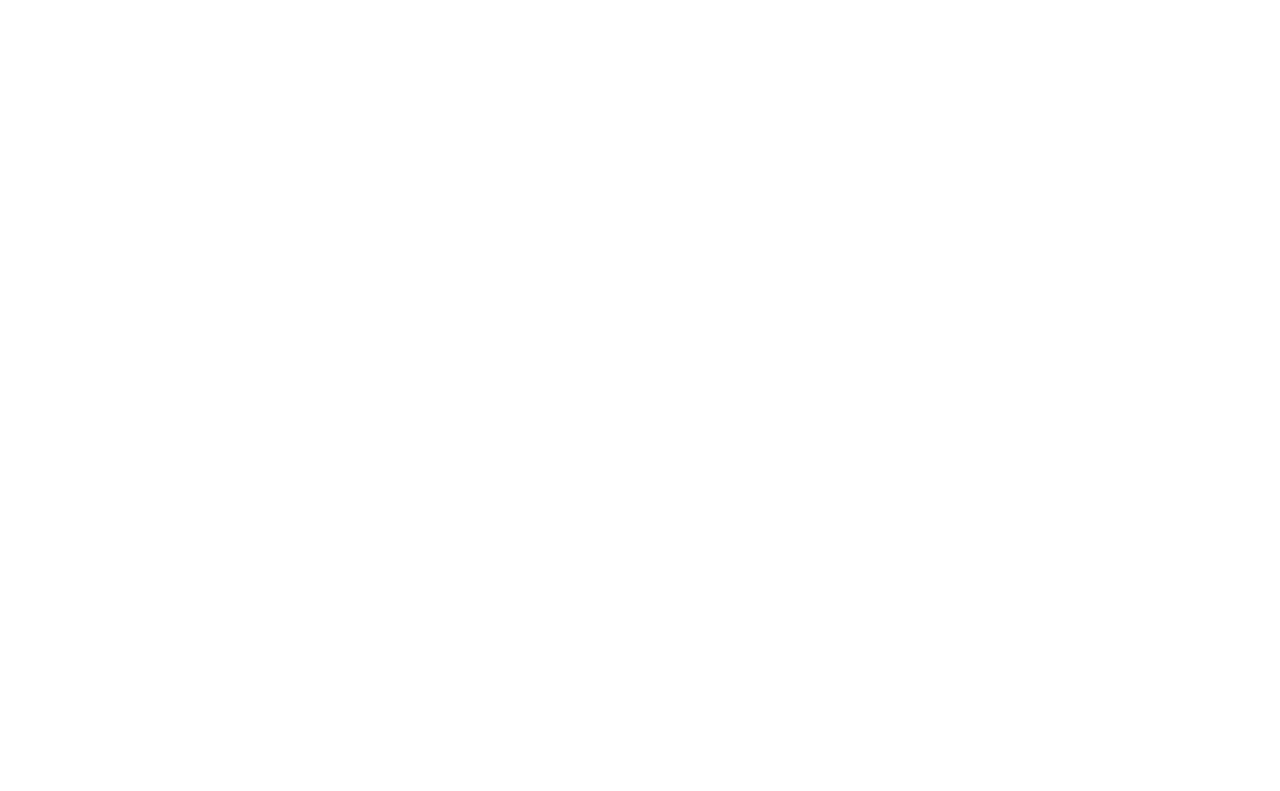
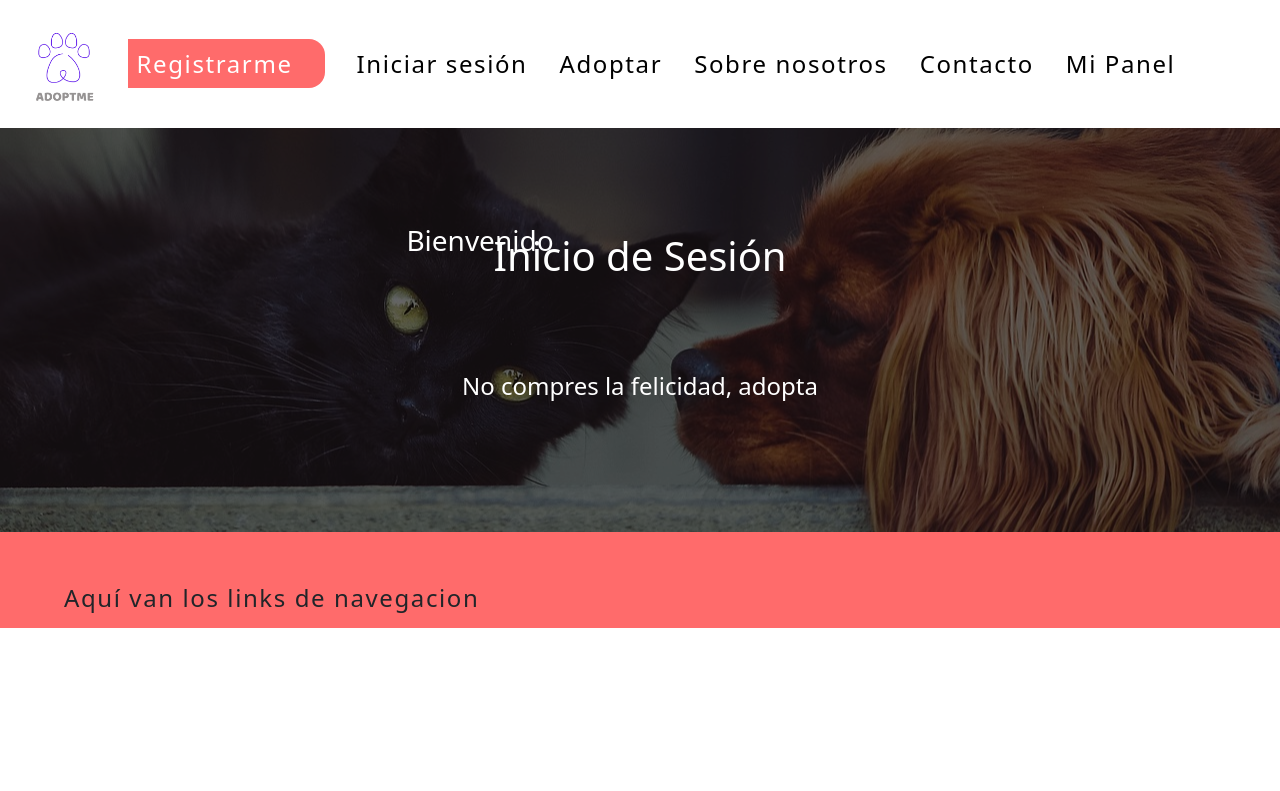
Before and after one commit to DanielaDelaCruzYamahoka/adoptme, a React (Create React App) app: page /InicioSesion in a window 1280 px wide. Before the commit this address had no page. Shown: the top 791 px of the page. Built offline with nearby package versions, Linux system fonts and the light colour scheme.

Commit message:
se agrego el inicio de sesion a los links

```diff
--- a/src/App.js
+++ b/src/App.js
@@ -3,12 +3,12 @@ import React, {useState} from 'react';
 import perro1 from './istock.jpg'
 import Registro from './Components/Registro';
 //import PrincipalMascotas from './Components/PrincipalMascotas';
-import InicioSesion from './Components/InicioSesion';
+import Index from './Components/Index';
 function App() {
 
   return (
     <div>
-      <InicioSesion/>
+      <Index/>
     </div>
   );
 }
--- a/src/Components/Header.js
+++ b/src/Components/Header.js
@@ -15,7 +15,7 @@ function Header(props) {
           <Link to={"/registro"} className="NavPrimary">
             Registrarme
           </Link>
-          <Link to={"/"}>Iniciar sesión</Link>
+          <Link to={"/InicioSesion"}>Iniciar sesión</Link>
           <a href="Adoptar.html">Adoptar</a>
           <a href="Nosotros.html">Sobre nosotros</a>
           <a href="Contacto.html">Contacto</a>
--- a/src/index.js
+++ b/src/index.js
@@ -7,6 +7,7 @@ import { createBrowserRouter, RouterProvider } from 'react-router-dom';
 import PrincipalMascotas from './Components/PrincipalMascotas'
 import Registro from './Components/Registro'
 import Index from './Components/Index'
+import InicioSesion from './Components/InicioSesion'
 
 
 const router = createBrowserRouter([
@@ -18,6 +19,11 @@ const router = createBrowserRouter([
   {
     path: '/registro',
     element: <Registro />,
+    errorElement: <h1>Error</h1>
+  },
+  {
+    path: '/InicioSesion',
+    element: <InicioSesion />,
     errorElement: <h1>Error</h1>
   },
   {
```
